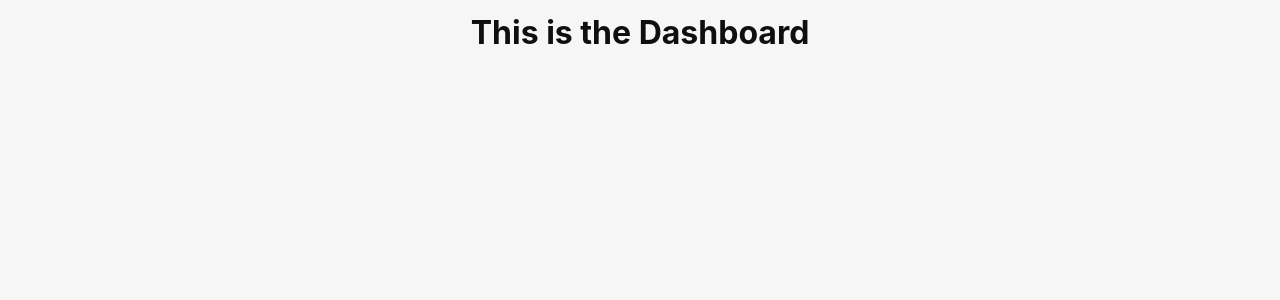
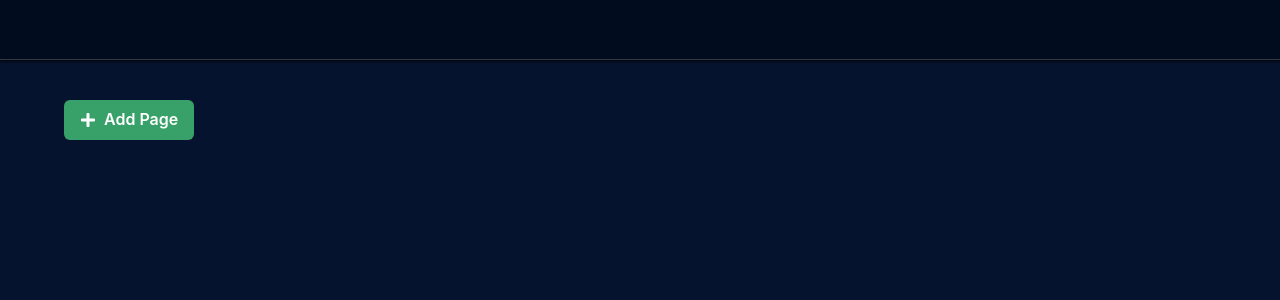
Before and after one commit to VishnuTeja-0/bookworm, a React (Vite) app: page / in a window 1280 px wide. Shown: the top 300 px of the page. Built offline with nearby package versions, Linux system fonts and the light colour scheme.

Commit message:
Added Chakra UI, singular button

```diff
--- a/src/App.tsx
+++ b/src/App.tsx
@@ -1,4 +1,5 @@
 import Dashboard from "./components/Dashboard"
+import { ChakraBaseProvider, ChakraProvider } from "@chakra-ui/react";
 //import { invoke } from "@tauri-apps/api/tauri";
 
 function App() {
@@ -9,7 +10,9 @@ function App() {
   // }
 
   return (
-    <Dashboard />
+    <ChakraProvider>
+      <Dashboard />
+    </ChakraProvider>
   );
 }
 
--- /dev/null
+++ b/src/components/Dashboard.scss
@@ -0,0 +1,3 @@
+.dashboard-root{
+    background-color: #06132e;;
+}
--- a/src/components/Dashboard.tsx
+++ b/src/components/Dashboard.tsx
@@ -1,9 +1,15 @@
 import { useState } from "react";
 import { invoke } from "@tauri-apps/api/tauri";
+import Header from "./Header/Header";
+import ListArea from "./ListArea/ListArea";
+import "./Dashboard.scss";
 
 function Dashboard() {
     return(
-        <h1>This is the Dashboard</h1>
+        <div className="dashboard-root">
+            <Header />
+            <ListArea />
+        </ div>
     )
 }
 
--- /dev/null
+++ b/src/components/Header/Header.scss
@@ -0,0 +1,8 @@
+$header-theme: #020c1f;
+
+.main-bar{
+    min-height: 60px;
+    background-color: $header-theme;
+    border-bottom: rgba(120, 120, 120, 0.4) solid 1px;
+    box-shadow: 0 1px 3px rgba(0, 0, 0, 1);
+}
--- a/src/components/Header/Header.tsx
+++ b/src/components/Header/Header.tsx
@@ -1,9 +1,10 @@
 import { useState } from "react";
 import { invoke } from "@tauri-apps/api/tauri";
+import "./Header.scss";
 
 function Header(){
     return(
-        <div className={}>
+        <div className="main-bar">
 
         </div>
     )
--- /dev/null
+++ b/src/components/ListArea/ListArea.scss
@@ -0,0 +1,3 @@
+.listarea-root{
+    padding: 40px 5%;
+}
--- /dev/null
+++ b/src/components/ListArea/ListArea.tsx
@@ -0,0 +1,15 @@
+import { Button, ButtonGroup } from "@chakra-ui/react";
+import { FaPlus } from "react-icons/fa";
+import './ListArea.scss';
+
+function ListArea(){
+    return(
+        <div className="listarea-root">
+            <ButtonGroup>
+                <Button colorScheme='green' variant='solid' leftIcon={<FaPlus />}>Add Page</Button>
+            </ButtonGroup>
+        </div>
+    )
+}
+
+export default ListArea;
--- a/src/styles.css
+++ b/src/styles.css
@@ -3,9 +3,12 @@
   font-size: 16px;
   line-height: 24px;
   font-weight: 400;
+  padding: 0;
+  margin: 0;
 
-  color: #0f0f0f;
-  background-color: #f6f6f6;
+
+  color: #f6f6f6;
+  background-color: #06132e;
 
   font-synthesis: none;
   text-rendering: optimizeLegibility;
@@ -14,96 +17,6 @@
   -webkit-text-size-adjust: 100%;
 }
 
-.container {
+body{
   margin: 0;
-  padding-top: 10vh;
-  display: flex;
-  flex-direction: column;
-  justify-content: center;
-  text-align: center;
 }
-
-.logo {
-  height: 6em;
-  padding: 1.5em;
-  will-change: filter;
-  transition: 0.75s;
-}
-
-.logo.tauri:hover {
-  filter: drop-shadow(0 0 2em #24c8db);
-}
-
-.row {
-  display: flex;
-  justify-content: center;
-}
-
-a {
-  font-weight: 500;
-  color: #646cff;
-  text-decoration: inherit;
-}
-
-a:hover {
-  color: #535bf2;
-}
-
-h1 {
-  text-align: center;
-}
-
-input,
-button {
-  border-radius: 8px;
-  border: 1px solid transparent;
-  padding: 0.6em 1.2em;
-  font-size: 1em;
-  font-weight: 500;
-  font-family: inherit;
-  color: #0f0f0f;
-  background-color: #ffffff;
-  transition: border-color 0.25s;
-  box-shadow: 0 2px 2px rgba(0, 0, 0, 0.2);
-}
-
-button {
-  cursor: pointer;
-}
-
-button:hover {
-  border-color: #396cd8;
-}
-button:active {
-  border-color: #396cd8;
-  background-color: #e8e8e8;
-}
-
-input,
-button {
-  outline: none;
-}
-
-#greet-input {
-  margin-right: 5px;
-}
-
-@media (prefers-color-scheme: dark) {
-  :root {
-    color: #f6f6f6;
-    background-color: #2f2f2f;
-  }
-
-  a:hover {
-    color: #24c8db;
-  }
-
-  input,
-  button {
-    color: #ffffff;
-    background-color: #0f0f0f98;
-  }
-  button:active {
-    background-color: #0f0f0f69;
-  }
-}
```
Also changed, not shown: package.json (+7 -1 lines), src/components/Header/Header.css (deleted).
